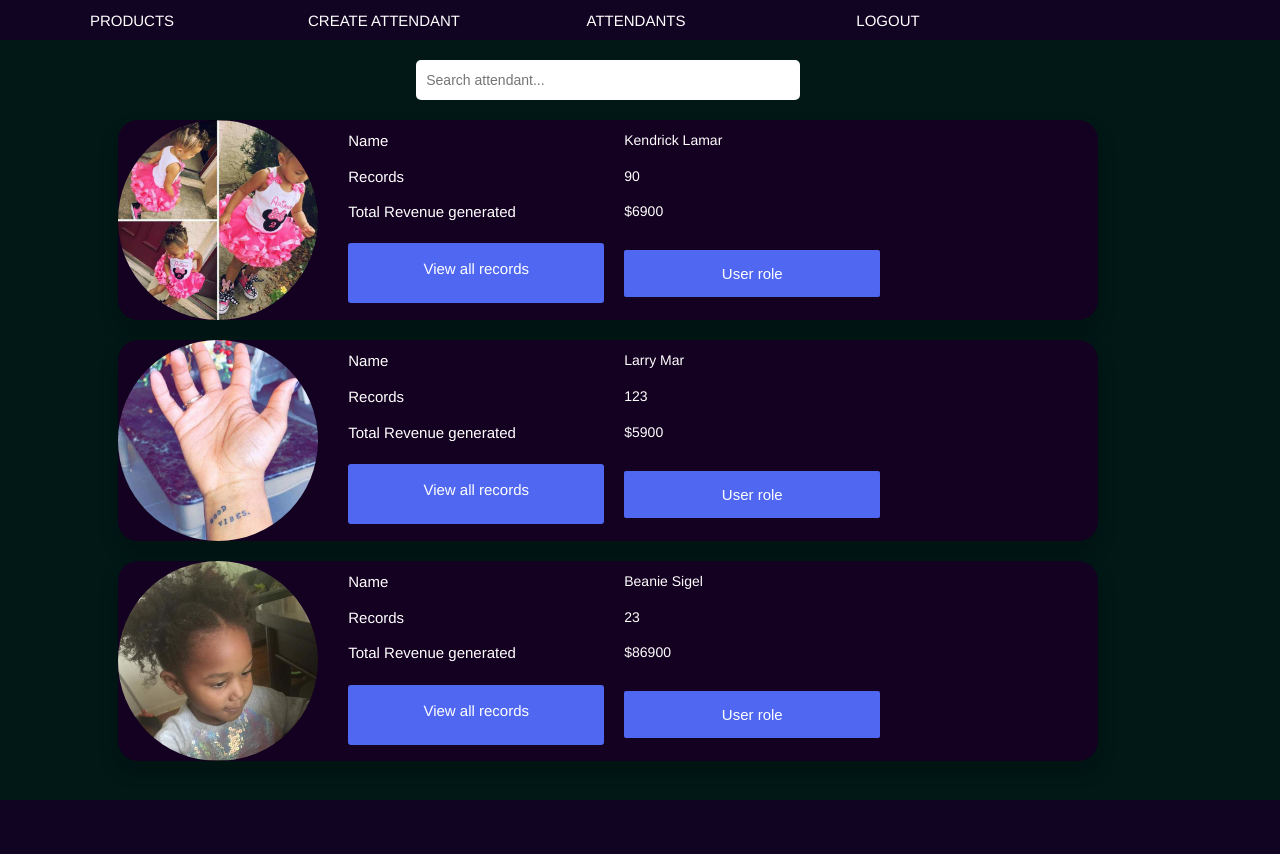
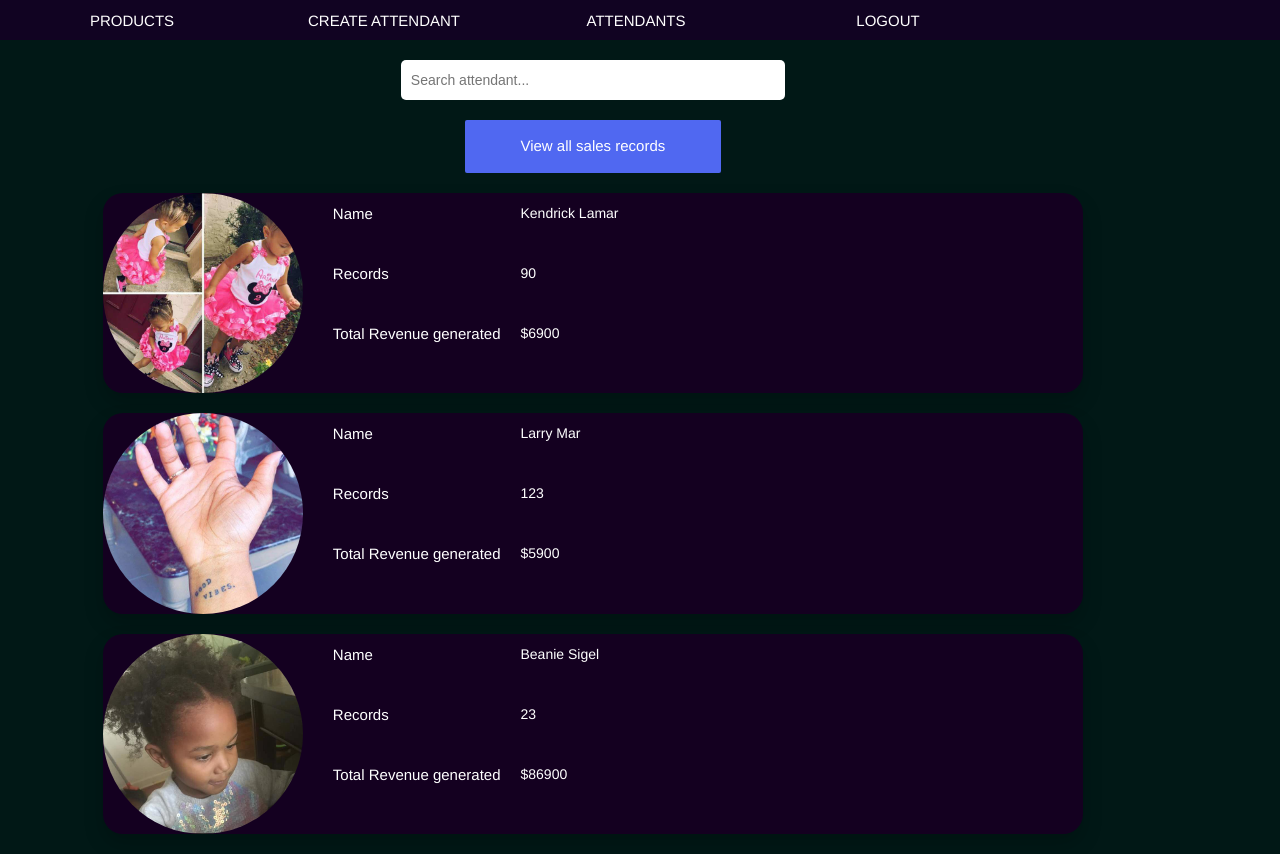
Before and after one commit to FahdJamy/store-manager-challenge-4, a PHP site: page /attendants.html in a window 1280 px wide. Before the commit the page ends 800 px from the top, so only its background shows below. Run offline with PHP 8.4, Linux system fonts and the light colour scheme.

Commit message:
refactor code

```diff
--- a/attendants.html
+++ b/attendants.html
@@ -23,6 +23,8 @@
 		<div class="atten_search">
 			<input type="text" placeholder="Search attendant..." class="search_att">
 		</div>
+
+		<a href="records.html" class="btn all_sales">View all sales records</a>
 		<div class="user_d">
 	        <img src="img/user1.jpg" alt="user_prof_1">
 	        <div class="user_details">
@@ -32,8 +34,8 @@
 	        	<span>90</span>
 	        	<h5>Total Revenue generated</h5>
 	        	<span>$6900</span>
-	        	<a href="records.html" class="btn">View all records</a>
-	        	<button class="btn" id="user_1">User role</button>
+	        	<!-- <a href="records.html" class="btn">View all records</a> -->
+	        	<!-- <button class="btn" id="user_1">User role</button> -->
 	        </div>
 		</div>
 		<div class="user_d">
@@ -45,8 +47,8 @@
 	        	<span>123</span>
 	        	<h5>Total Revenue generated</h5>
 	        	<span>$5900</span>
-	        	<a href="records.html" class="btn">View all records</a>
-	        	<button class="btn" id="user_2">User role</button>
+	        	<!-- <a href="records.html" class="btn">View all records</a> -->
+	        	<!-- <button class="btn" id="user_2">User role</button> -->
 	        </div>
 		</div>
 		<div class="user_d">
@@ -58,8 +60,8 @@
 	        	<span>23</span>
 	        	<h5>Total Revenue generated</h5>
 	        	<span>$86900</span>
-	        	<a href="records.html" class="btn">View all records</a>
-	        	<button class="btn" id="user_3">User role</button>
+	        	<!-- <a href="records.html" class="btn">View all records</a> -->
+	        	<!-- <button class="btn" id="user_3">User role</button> -->
 	        </div>
 		</div>
     </section>
--- a/css/attendants.css
+++ b/css/attendants.css
@@ -6,6 +6,10 @@
 	grid-column-gap: 2rem;
 	grid-row-gap: 2rem;
 	color: #fff;
+}
+.all_sales {
+	text-decoration: none;
+	text-align: center;
 }
 .atten_search {
 	justify-self: center;
```
